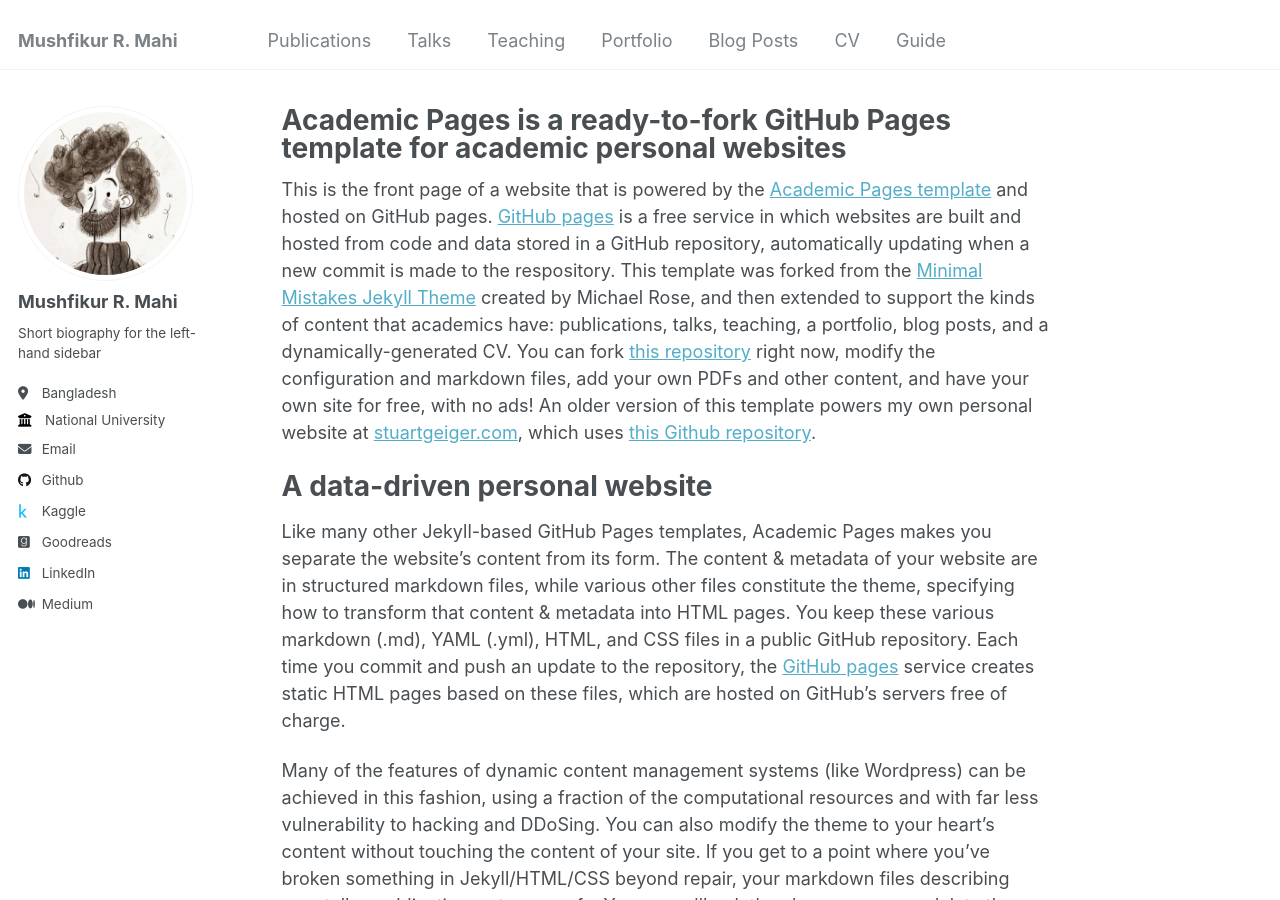
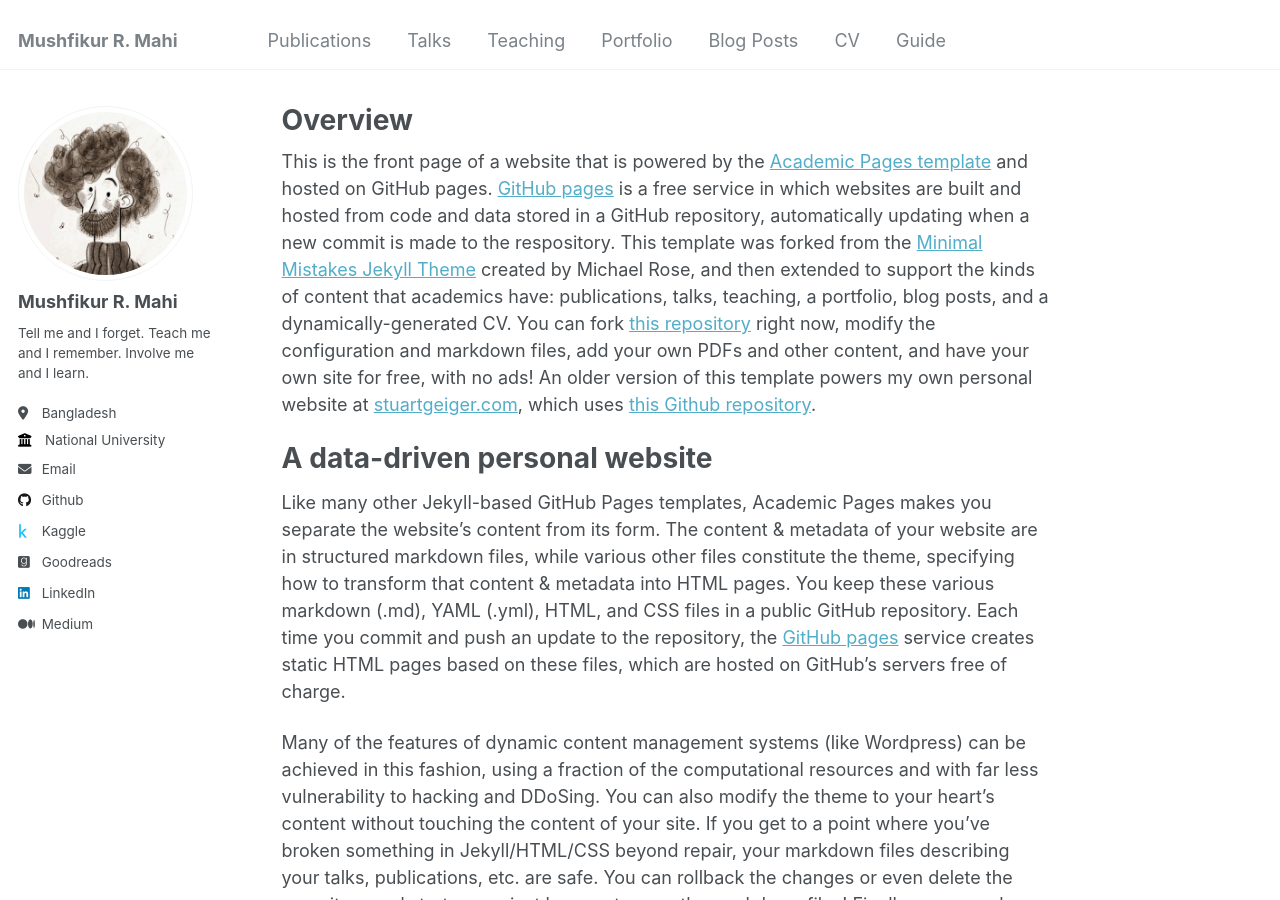
Before and after one commit to mushfikurahmaan/mushfikurahmaan.github.io, a Jekyll site: the page built from _pages/about.md, in a window 1280 px wide and 900 px high. Built offline with Jekyll 4.4.1, drawn with Linux system fonts in a browser that asks for light colours; some of the changed text lies outside the part shown.

Commit message:
basic adjustments

```diff
--- a/_config.yml
+++ b/_config.yml
@@ -10,8 +10,8 @@
 locale                   : "en-US"
 title                    : "Mushfikur R. Mahi"
 title_separator          : "-"
-name                     : &name "sample text demo"
-description              : &description "sample description"
+name                     : &name "Your Name"
+description              : &description "personal description"
 url                      : https://mushfikurahmaan.github.io # the base hostname & protocol for your site e.g. "https://mmistakes.github.io"
 baseurl                  : "" # the subpath of your site, e.g. "/blog"
 repository               : "mushfikurahmaan/mushfikurahmaan.github.io"
@@ -24,7 +24,7 @@ author:
   avatar           : "profile.jpg"
   name             : "Mushfikur R. Mahi"
   pronouns         : # example: "she/her"
-  bio              : "Short biography for the left-hand sidebar"
+  bio              : "Tell me and I forget. Teach me and I remember. Involve me and I learn."
   location         : "Bangladesh"
   employer         : "National University"
   uri              : # URL
--- a/_pages/about.md
+++ b/_pages/about.md
@@ -1,6 +1,6 @@
 ---
 permalink: /
-title: "Academic Pages is a ready-to-fork GitHub Pages template for academic personal websites"
+title: "Overview"
 author_profile: true
 redirect_from:
   - /about/
```
